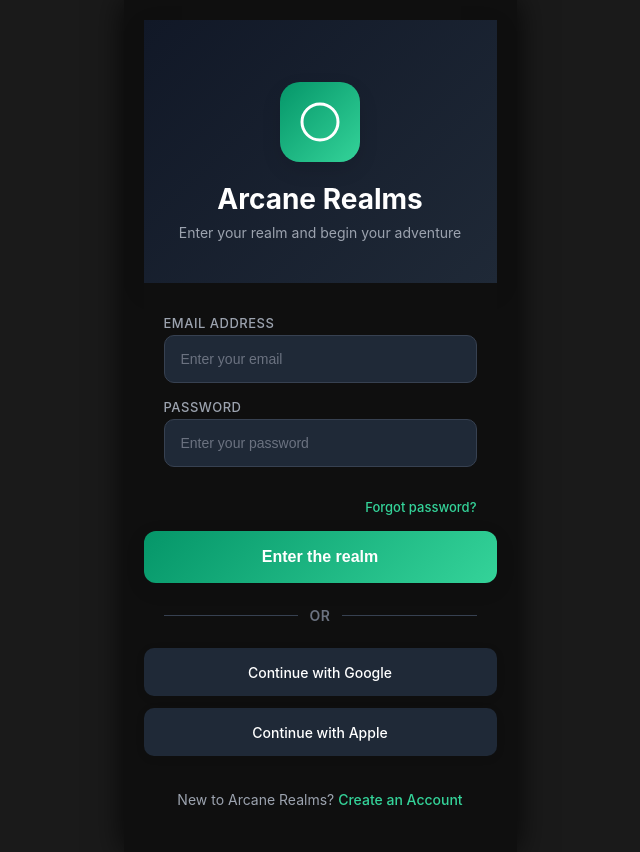
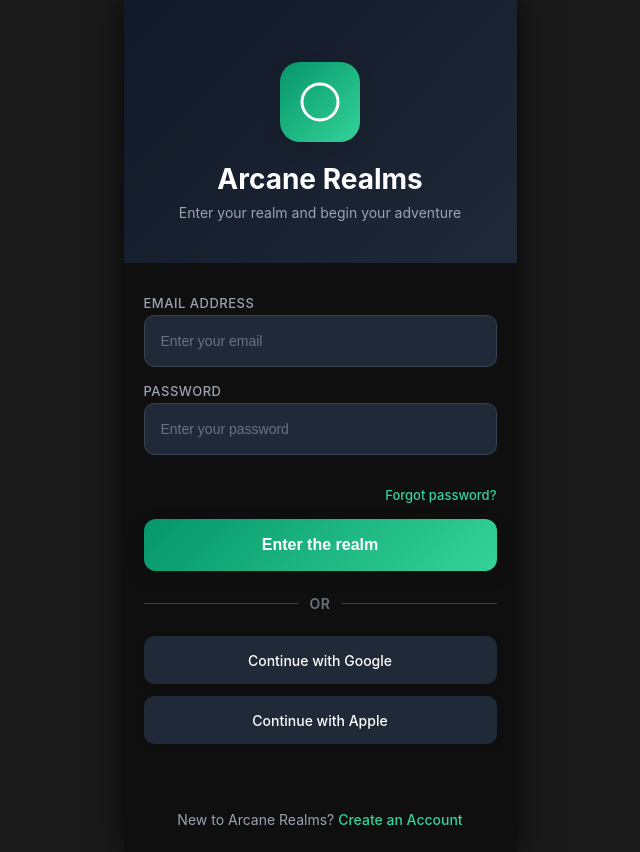
Before and after one commit to Whimsy-rat-trap/dnd-mobile-app, a React (Create React App) app: page / in a window 1280 px wide. Shown: the whole page, without its empty margins (320-960 px from the left). Built offline with nearby package versions, Linux system fonts and the light colour scheme.

Commit message:
0.0.6 (more work on the login page)

```diff
--- a/src/index.css
+++ b/src/index.css
@@ -40,7 +40,7 @@ body {
 .page-content {
   flex: 1;
   overflow-y: auto;
-  padding: 20px;
+  /*padding: 20px; <- this idiot took me an hour to find and fix why did i put this here??????*/
   scrollbar-width: none;
 }
 
--- a/src/pages/Login.css
+++ b/src/pages/Login.css
@@ -64,7 +64,7 @@
 .login-form {
     display: flex;
     flex-direction: column;
-    margin-bottom: 24px; /* отступ до divider'а */
+    margin-bottom: 24px;
 }
 
 .form-group {
@@ -73,7 +73,6 @@
     gap: 4px;
 }
 
-/* отступ между группами полей */
 .form-group:not(:last-of-type) {
     margin-bottom: 16px;
 }
@@ -89,7 +88,7 @@
 /* Инпуты */
 .form-input {
     width: 100%;
-    height: 48px;
+    height: 52px;
     padding: 0 16px;
     border: 1px solid #374151;
     border-radius: 10px;
@@ -110,8 +109,8 @@
 .form-actions {
     display: flex;
     justify-content: flex-end;
-    margin-top: 16px; /* отступ от группы пароля */
-    margin-bottom: 16px; /* отступ до кнопки */
+    margin-top: 16px;
+    margin-bottom: 16px;
 }
 
 .forgot-link {
@@ -128,7 +127,7 @@
 
 /* Кнопка входа */
 .signin-btn {
-    width: 353px;
+    width: 100%;
     height: 52px;
     border: none;
     border-radius: 12px;
@@ -139,7 +138,6 @@
     font-size: 16px;
     cursor: pointer;
     transition: opacity 0.2s;
-    align-self: center;
     box-sizing: border-box;
 }
 .signin-btn:hover {
@@ -174,7 +172,7 @@
     flex-direction: column;
     gap: 12px;
     align-items: center;
-    margin-bottom: 24px; /* отступ до секции регистрации */
+    margin-bottom: 24px;
 }
 
 .social-btn {
@@ -206,7 +204,7 @@
     text-align: center;
     color: #9ca3af;
     font-size: 14px;
-    margin-top: auto; /* прижимает секцию к низу */
+    margin-top: auto;
 }
 
 .signup-link {
```
